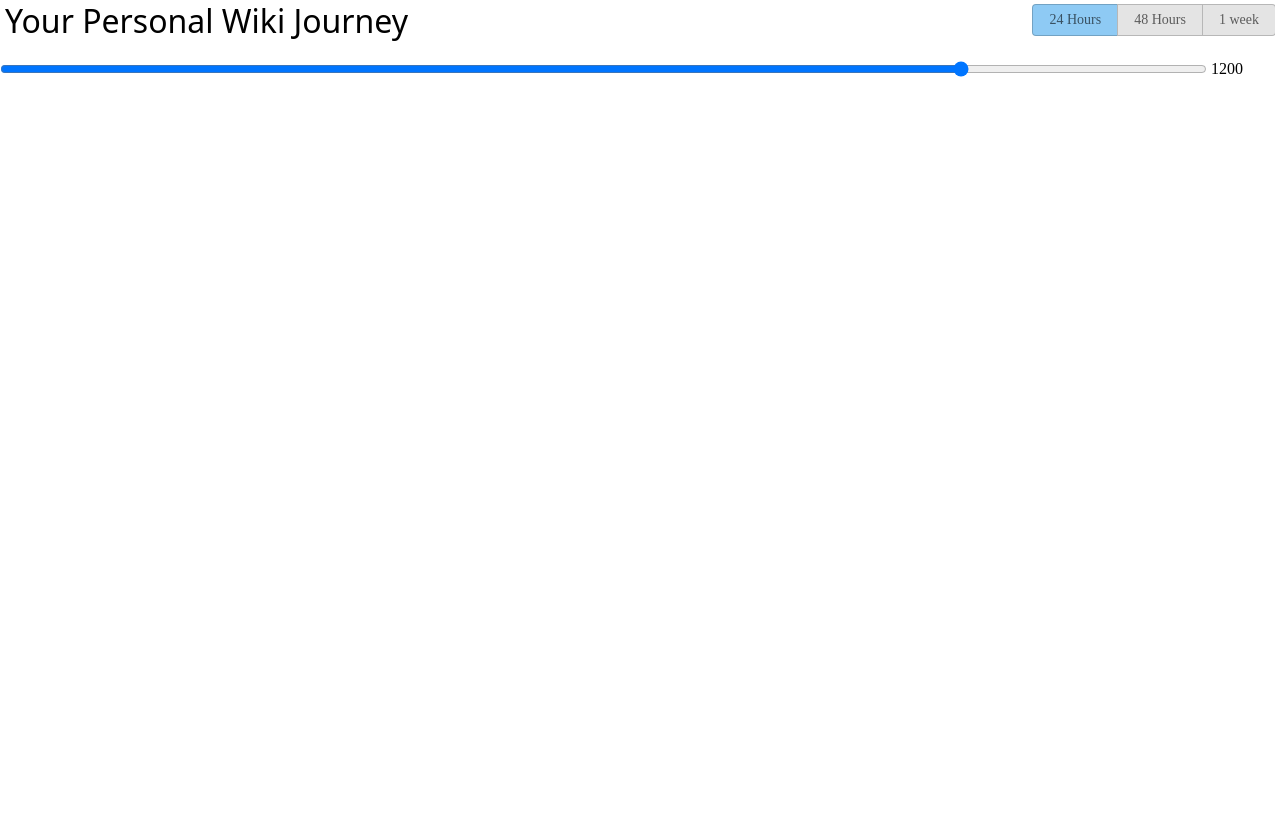
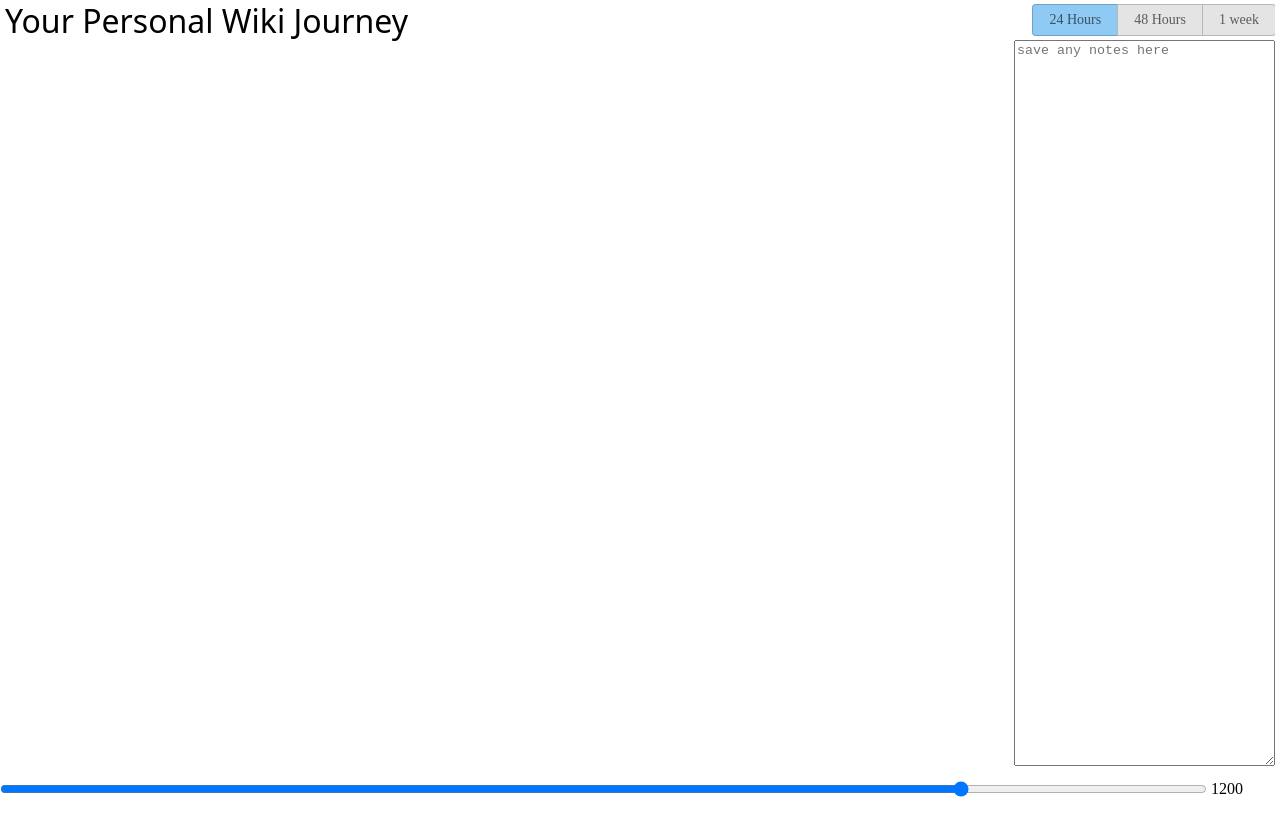
Before and after one commit to Shahzzoda/wiki-extension, a browser extension: page newtab.html in a window 1280 px wide. Drawn offline with Linux system fonts and the light colour scheme.

Commit message:
added textbox area

```diff
--- a/newtab.html
+++ b/newtab.html
@@ -21,7 +21,14 @@
             <label for="radio-five">1 week</label>
         </div>
     </header>
-    <div id="container"></div>
+    <div id="main-container">
+        <div id="container">
+
+        </div>
+        <div id="notes">
+            <textarea name="Notes" id="" cols="30" rows="10" placeholder="save any notes here"></textarea>
+        </div>
+    </div>
     <div id="range-slider">
         <input id="range-slider__range" type="range" value="1200" min="0" max="1500">
         <span id="range-slider__value">1200</span>
--- a/scripts/content.js
+++ b/scripts/content.js
@@ -1,4 +1,4 @@
-// chrome.storage.local.clear();
+// chrome.storage.local.clear(); // uncomment during developent to reset data
 // On each page load, content.js scripts get injected
 // So here, we just want to store all the node information on visit
 // and store a link information when they click anything on the site.
--- a/style.css
+++ b/style.css
@@ -11,8 +11,18 @@ svg {
   height: 100%;
 }
 
+div#main-container {
+  display: flex;
+}
+
 div#container {
-  display: flex;
+  width: 100%;
+  height: 90vh;
+}
+
+div#notes textarea {
+  height: 100%;
+  margin-right: 5px;
 }
 
 header {
@@ -101,3 +111,7 @@ h1 {
   padding: 0;
   margin: 0;
 }
+
+/* div {
+  border: 1px solid red;
+} */
```
Also changed, not shown: README.md.
